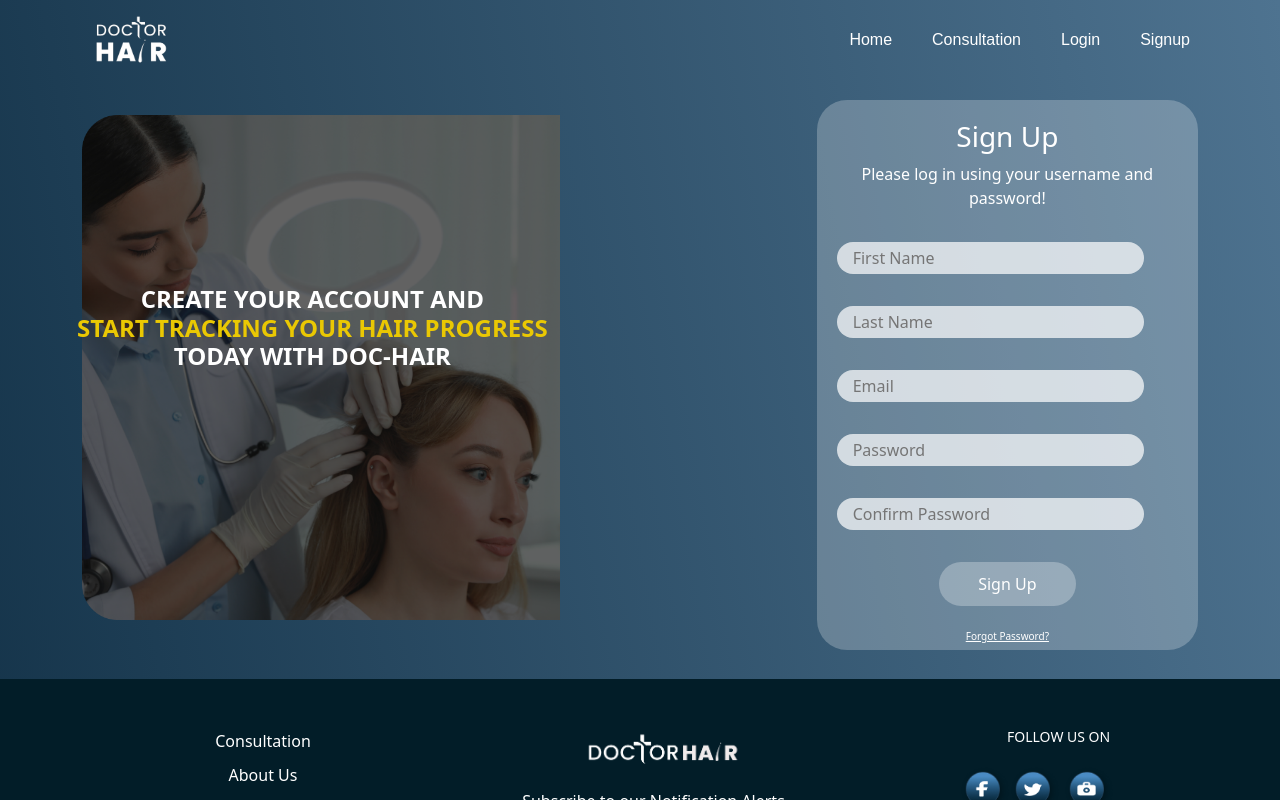
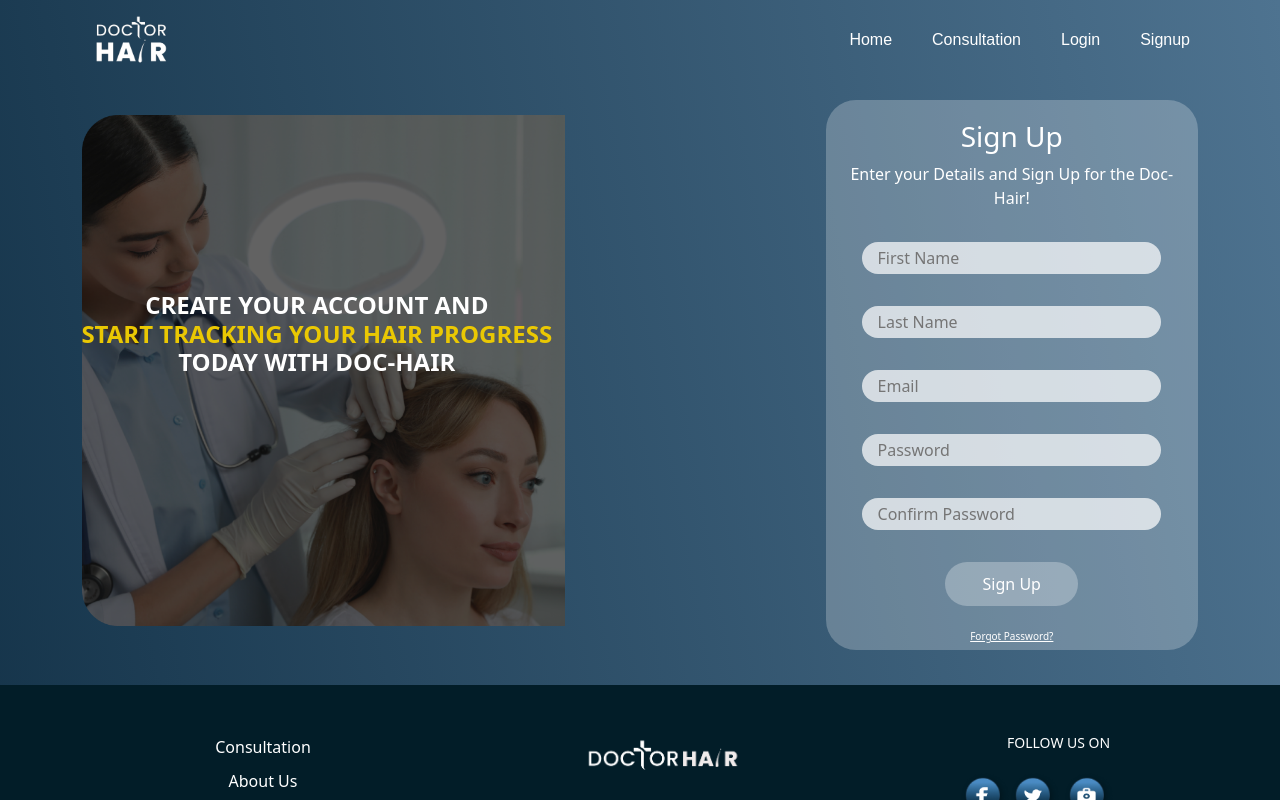
Before and after one commit to zaidlameer/SDGPCC, a React (Create React App) app in the folder frontend/: page /signup in a window 1280 px wide. Shown: the top 800 px of the page. Built offline with nearby package versions, Linux system fonts and the light colour scheme.

Commit message:
Sign Up page form Updates

```diff
--- a/frontend/src/pages/SignUp.css
+++ b/frontend/src/pages/SignUp.css
@@ -88,7 +88,7 @@
 .form-group input {
     width: 90%;
     height: 30px;
-    margin: 1rem auto;
+    margin: 1rem 1rem;
     padding: 1rem;
     border-radius: 25px;
     font-size: 1rem;
--- a/frontend/src/pages/SignUp.js
+++ b/frontend/src/pages/SignUp.js
@@ -27,7 +27,7 @@ const SignUp = () => {
                     <div className="form_signup">
                         <h3 className="title">Sign Up</h3>
                         <p className="subtitle">
-                            Please log in using your username and password!
+                            Enter your Details and Sign Up for the Doc-Hair!
                         </p>
                         <form onSubmit={handleSubmit}>
                             <div className="form-group">
```
